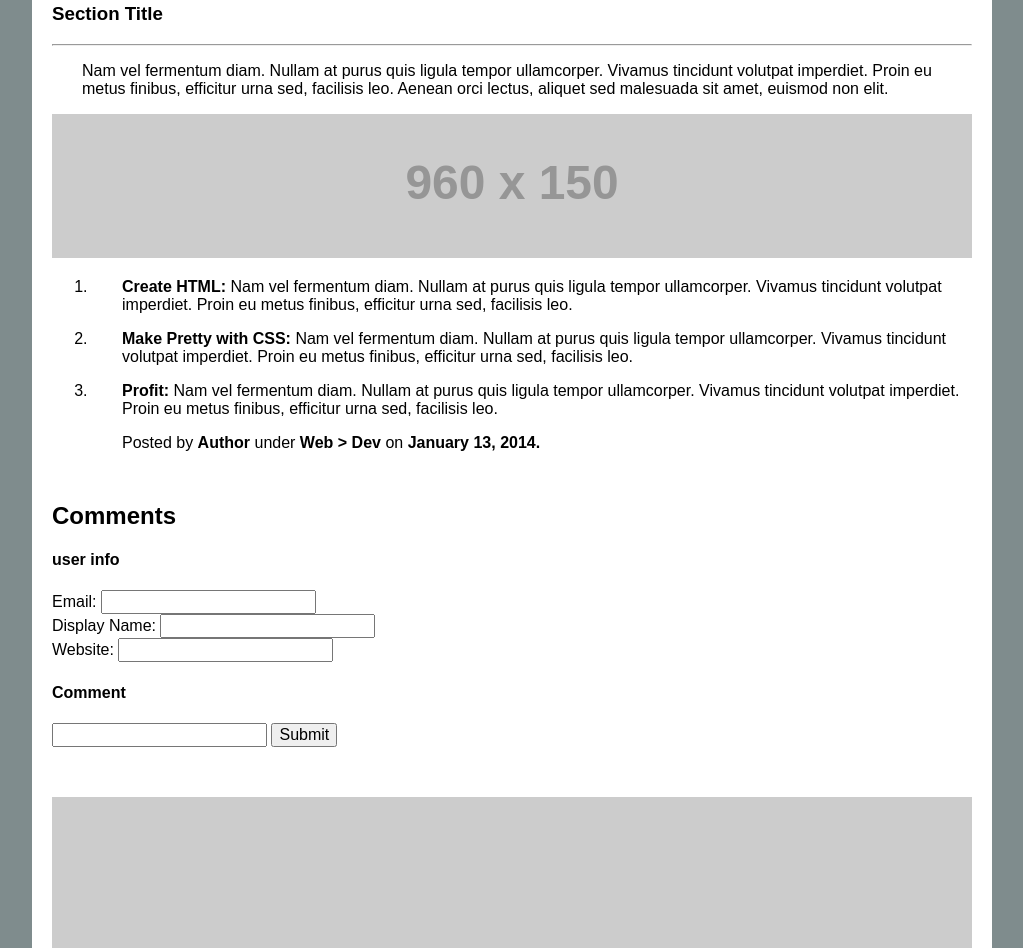
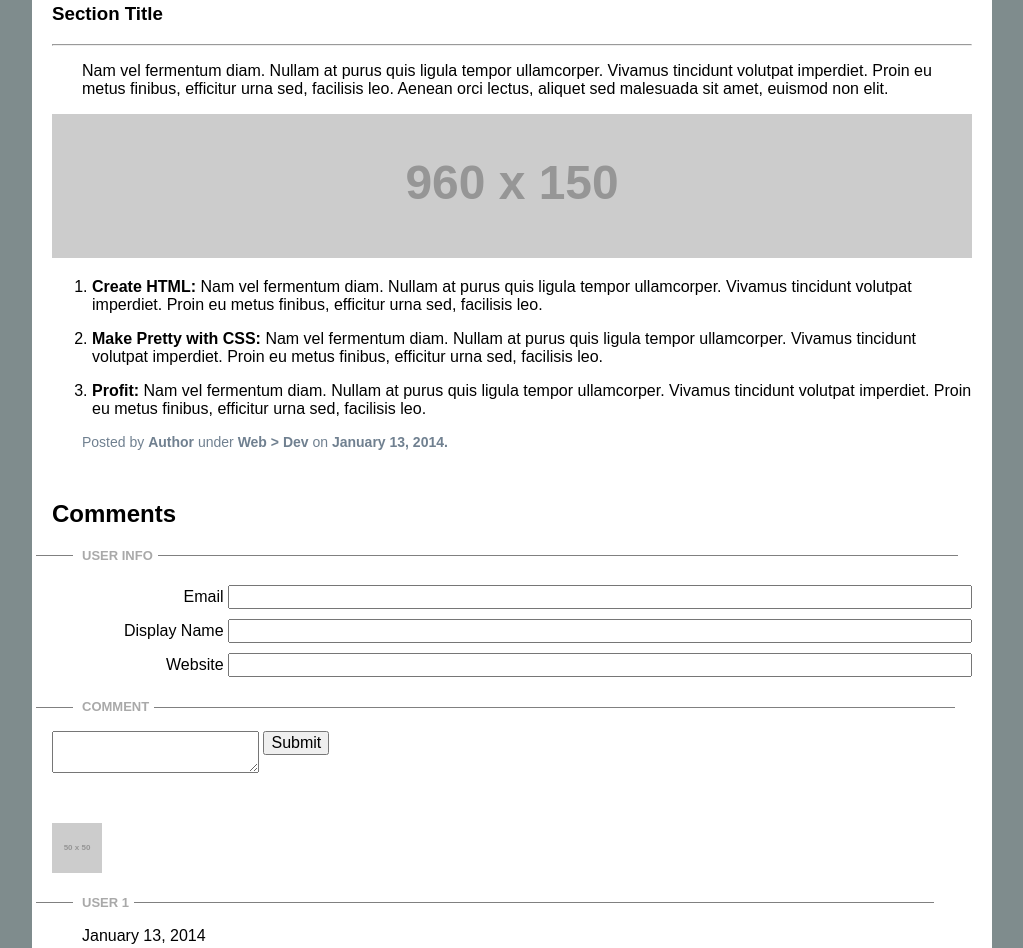
Before and after one commit to jpeazy22/making-it-real, a plain HTML site: page index.html in a window 1280 px wide. Shown: the part 1359-2307 px from the top of the page, without its empty margins (128-1151 px from the left). Drawn offline with Linux system fonts and the light colour scheme; placeholder pictures from the web are drawn by us.

Commit message:
almost complete

```diff
--- a/index.html
+++ b/index.html
@@ -63,7 +63,7 @@
 				<p>Nam vel fermentum diam. Nullam at purus quis ligula tempor ullamcorper. Vivamus tincidunt volutpat imperdiet. Proin eu metus finibus, efficitur urna sed, facilisis leo. Aenean orci lectus, aliquet sed malesuada sit amet, euismod non elit.</p>
 				<div class="greybox">
 					<p>$('#myElement').click(function){<br>
-						console.log('Clicked!')<br>
+						  console.log('Clicked!')<br>
 						}); </p>
 				</div>
 				<p>Nam vel fermentum diam. Nullam at purus quis ligula tempor ullamcorper. Vivamus tincidunt volutpat imperdiet. Proin eu metus finibus, efficitur urna sed, facilisis leo. Aenean orci lectus, aliquet sed malesuada sit amet, euismod non elit.</p>
@@ -74,37 +74,46 @@
 				<h3>Section Title</h3>
 				<hr>
 				<p>Nam vel fermentum diam. Nullam at purus quis ligula tempor ullamcorper. Vivamus tincidunt volutpat imperdiet. Proin eu metus finibus, efficitur urna sed, facilisis leo. Aenean orci lectus, aliquet sed malesuada sit amet, euismod non elit.</p>
-				<img src="http://placehold.it/960x150">
+				<img src="http://placehold.it/960x150" class="single-img">
 				<ol>
-					<li>
+					<li class="ordered-list">
 						<p><strong>Create HTML:</strong>
 						Nam vel fermentum diam. Nullam at purus quis ligula tempor ullamcorper. Vivamus tincidunt volutpat imperdiet. Proin eu metus finibus, efficitur urna sed, facilisis leo.</p>
 					</li>
-					<li>
+					<li class="ordered-list">
 						<p><strong>Make Pretty with CSS:</strong>
 						Nam vel fermentum diam. Nullam at purus quis ligula tempor ullamcorper. Vivamus tincidunt volutpat imperdiet. Proin eu metus finibus, efficitur urna sed, facilisis leo.</p>
 					</li>
-					<li>
+					<li class="ordered-list">
 						<p><strong>Profit:</strong>
 						Nam vel fermentum diam. Nullam at purus quis ligula tempor ullamcorper. Vivamus tincidunt volutpat imperdiet. Proin eu metus finibus, efficitur urna sed, facilisis leo.</p>
 					</li>
-					<p>Posted by <strong>Author </strong>under <strong>Web > Dev</strong> on <strong>January 13, 2014.</strong>
 				</ol>
+				<p class="author">Posted by <strong>Author </strong>under <strong>Web > Dev</strong> on <strong>January 13, 2014.</strong>
 			</section>
 			<section class="section comments">
 				<h2>Comments</h2>
 				<h4>user info</h4>
 				<div class="form">
 					<form>
-						Email: <input type="text" name="E-mail">
-						<br>
-						Display Name: <input type="text" name="Display Name">
-						<br>
-						Website: <input type="text" name="Website">
+						<div class="inputs">
+							<lable>Email</lable>
+							<input type="text" name="E-mail">
+						</div>
+
+						<div class="inputs">
+							<lable>Display Name</lable>
+							<input type="text" name="Display Name">
+						</div>
+
+						<div class="inputs">
+							<label>Website</label>
+							<input type="text" name="Website">
+						</div>
 					</form>
 					<h4>Comment</h4>
 					<form class="commentbox">
-						<input type="text" name="Comment">
+						<textarea> </textarea>
 						<input type="submit" value="Submit">
 					</form>
 				</div>
--- a/main.css
+++ b/main.css
@@ -82,7 +82,11 @@ nav ul li a {
 	margin-left: 30px;
 }
 
-img {
+span {
+	color: red;
+}
+
+.single-img {
 	width: 100%;
 }
 
@@ -130,5 +134,64 @@ table {
 .greybox p {
 	font-family: serif;
 	padding: 20px 0;
+}
 
+.ordered-list p {
+	padding-left: 0px;
+	margin-left: 0px;
 }
+
+.author {
+	font-size: 14px;
+	color: slategrey;
+}
+
+.inputs {
+	display: block;
+	width: 100%;
+	text-align: right;
+	padding: 5px 0;
+}
+
+.inputs label {
+	width:10%;
+}
+
+.inputs input {
+	width: 80%;
+}
+
+h4 {
+	text-transform: uppercase;
+	color: darkgrey;
+	font-size: 13px;
+	padding-left: 30px;
+    position: relative;
+    z-index: 1;
+}
+
+h4:after {
+    position: absolute;
+    top: 51%;
+    overflow: hidden;
+    width: 87%;
+    height: 1px;
+    content: '\a0';
+    background-color: grey;
+    margin-left: 5px;
+}
+h4:before {
+    margin-left: -5%;
+    text-align: right;
+    position: absolute;
+    top: 51%;
+    overflow: hidden;
+    width: 4%;
+    height: 1px;
+    content: '\a0';
+    background-color: grey;
+}
+}
+.color {
+    background-color: #ccc;
+}
```
